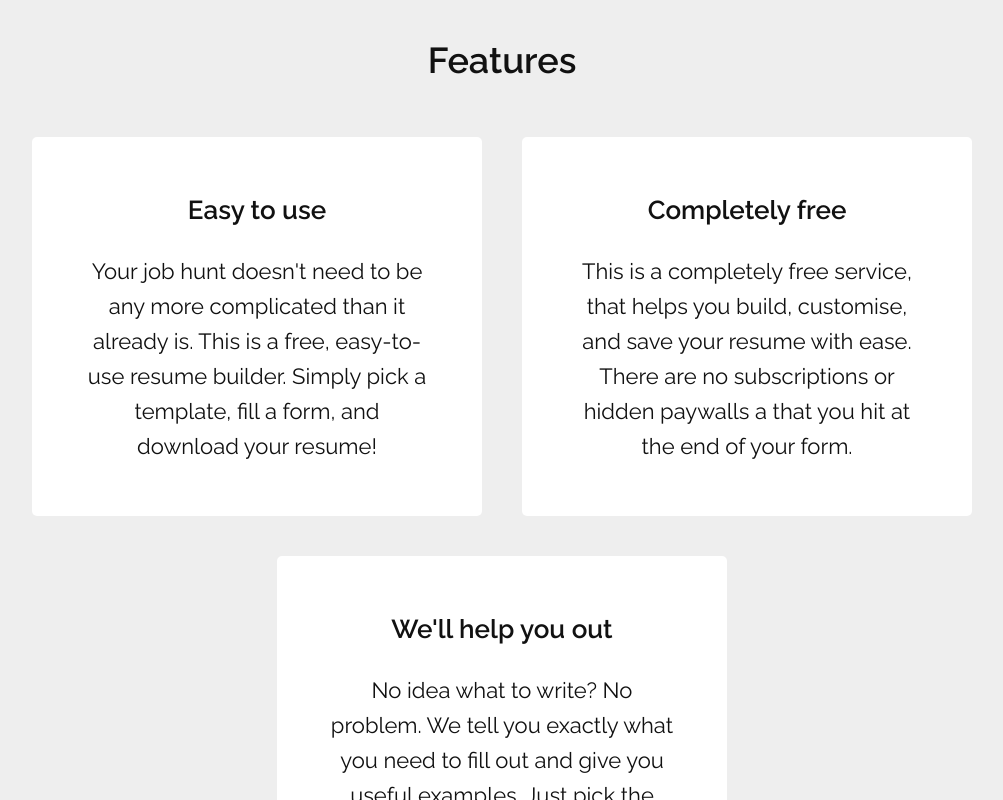
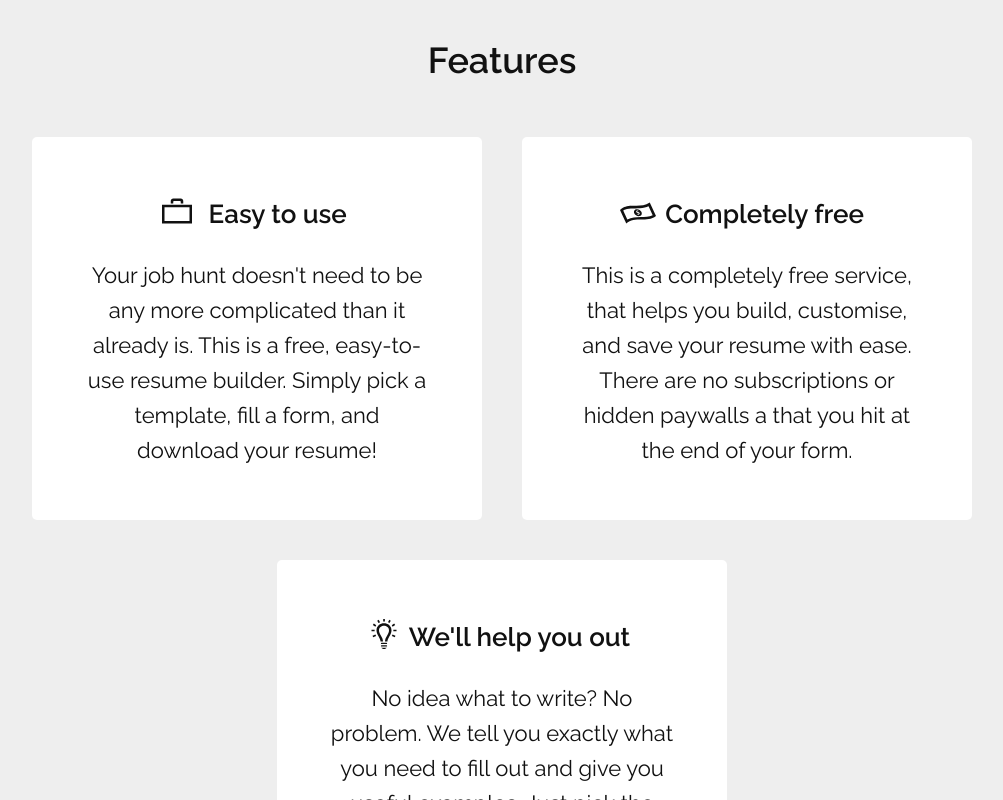
Before and after one commit to cristicismas/resume-architect, a React (Create React App) app in the folder client/: page / in a window 1280 px wide. Shown: the part 1500-2300 px from the top of the page, without its empty margins (138-1141 px from the left). Built offline with nearby package versions, Linux system fonts and the light colour scheme; no server answers.

Commit message:
Add icons to the Features cards titles

```diff
--- a/client/src/components/layout/Features.css
+++ b/client/src/components/layout/Features.css
@@ -24,7 +24,7 @@
   content: '';
   width: 350px;
   padding: 30px 50px;
-  height: 320px;
+  height: 325px;
   background: linear-gradient(to bottom right, rgb(0, 43, 124) 0%, rgb(0, 204, 255) 100%);
   position: absolute;
   top: 0;
@@ -40,6 +40,20 @@
   text-align: center;
 }
 
+#features .feature-cards .card .card-title .icon {
+  position: relative;
+  top: 3px;
+  right: 5px;
+  margin-right: 5px;
+  transition: all .2s;
+}
+
+#features .feature-cards .card .card-title .money-icon {
+  transform: scale(1.2);
+  top: 5px;
+  right: 7px;
+}
+
 #features .feature-cards .card .card-description {
   font-size: 22px;
   display: flex;
@@ -52,6 +66,10 @@
   box-shadow: 0 20px 30px 0px #bbb;
   color: #fff;
   background-color: transparent;
+}
+
+#features .feature-cards .card:hover .icon {
+  fill: #fff;
 }
 
 #features .feature-cards .card:hover::before {
@@ -73,6 +91,10 @@
     color: #000;
     background-color: #fff;
   }
+
+  #features .feature-cards .card:hover .icon {
+    fill: #111;
+  }
 }
 
 @media only screen and (max-width: 530px) {
--- a/client/src/components/layout/Features.js
+++ b/client/src/components/layout/Features.js
@@ -1,5 +1,8 @@
 import React from 'react';
+import Icon from '../misc/Icon';
 import './Features.css';
+
+import ICONS from '../../constants/icons';
 
 const Features = () => {
   return (
@@ -8,7 +11,10 @@ const Features = () => {
 
       <div className="feature-cards">
         <div className="card">
-          <h3 className="card-title">Easy to use</h3>
+          <h3 className="card-title">
+            <Icon className="suitcase-icon" icon={ICONS.SUITCASE} fill="#111" size={30} /> Easy to use
+          </h3>
+
           <p className="card-description">
             Your job hunt doesn't need to be any more complicated than it already is. This is a free, easy-to-use resume
             builder. Simply pick a template, fill a form, and download your resume!
@@ -16,7 +22,11 @@ const Features = () => {
         </div>
 
         <div className="card">
-          <h3 className="card-title">Completely free</h3>
+          <h3 className="card-title">
+            <Icon className="money-icon" icon={ICONS.MONEY} fill="#111" size={30} />
+            Completely free
+          </h3>
+
           <p className="card-description">
             This is a completely free service, that helps you build, customise, and save your resume with ease. There
             are no subscriptions or hidden paywalls a that you hit at the end of your form.
@@ -24,7 +34,11 @@ const Features = () => {
         </div>
 
         <div className="card">
-          <h3 className="card-title">We'll help you out</h3>
+          <h3 className="card-title">
+            <Icon className="tip-icon" icon={ICONS.TIP} fill="#111" size={30} />
+            We'll help you out
+          </h3>
+
           <p className="card-description">
             No idea what to write? No problem. We tell you exactly what you need to fill out and give you useful
             examples. Just pick the design you like and get started! You'll be done in no time.
--- a/client/src/constants/icons.js
+++ b/client/src/constants/icons.js
@@ -28,6 +28,10 @@ export default {
     'M23 12c0 1.042-.154 2.045-.425 3h-2.101c.335-.94.526-1.947.526-3 0-4.962-4.037-9-9-9-1.706 0-3.296.484-4.654 1.314l1.857 2.686h-6.994l2.152-7 1.85 2.673c1.683-1.049 3.658-1.673 5.789-1.673 6.074 0 11 4.925 11 11zm-6.354 7.692c-1.357.826-2.944 1.308-4.646 1.308-4.963 0-9-4.038-9-9 0-1.053.191-2.06.525-3h-2.1c-.271.955-.425 1.958-.425 3 0 6.075 4.925 11 11 11 2.127 0 4.099-.621 5.78-1.667l1.853 2.667 2.152-6.989h-6.994l1.855 2.681zm.354-10.283l-1.421-1.409-5.105 5.183-2.078-2.183-1.396 1.435 3.5 3.565 6.5-6.591z',
   ERROR:
     'M16.142 2l5.858 5.858v8.284l-5.858 5.858h-8.284l-5.858-5.858v-8.284l5.858-5.858h8.284zm.829-2h-9.942l-7.029 7.029v9.941l7.029 7.03h9.941l7.03-7.029v-9.942l-7.029-7.029zm-8.482 16.992l3.518-3.568 3.554 3.521 1.431-1.43-3.566-3.523 3.535-3.568-1.431-1.432-3.539 3.583-3.581-3.457-1.418 1.418 3.585 3.473-3.507 3.566 1.419 1.417z',
+  SUITCASE:
+    'M22 9v11h-20v-11h20zm2-2h-24v15h24v-15zm-15-5c-1.104 0-2 .896-2 2v2h2v-1.5c0-.276.224-.5.5-.5h5c.276 0 .5.224.5.5v1.5h2v-2c0-1.104-.896-2-2-2h-6z',
+  MONEY:
+    'M14.324 11.387c-.547-1.272-2.073-2.124-3.41-1.901-1.337.222-1.979 1.433-1.432 2.706.578 1.343 2.234 2.202 3.598 1.863 1.209-.299 1.766-1.456 1.244-2.668zm-1.683 1.584l.12.267-.253.052-.113-.254c-.262.047-.561.041-.836-.031l-.076-.451c.227.035.509.067.725.023l.145-.047c.258-.126.179-.449-.204-.525-.284-.063-1.038-.017-1.319-.642-.158-.353-.041-.722.414-.891l-.125-.278.252-.052.12.266c.185-.031.401-.042.655-.02l.102.446c-.197-.025-.41-.047-.596-.009l-.07.018c-.359.095-.244.436.075.519.527.122 1.156.161 1.404.712.199.445-.034.75-.42.897zm6.389-5.535l2.751 6.004c-4.729 2.523-11.228-.197-16.896 2.941l-2.736-5.972c.74-.515 1.562-.876 2.518-1.113 3.358-.833 7.543.079 11.852-.99.885-.22 1.718-.508 2.511-.87zm.809-2.436c-6.829 4.423-14.376-.351-19.839 4.92l4.161 9.08c5.854-4.962 13.835-.264 19.839-4.92l-4.161-9.08z',
   SUCCESS: 'M20.285 2l-11.285 11.567-5.286-5.011-3.714 3.716 9 8.728 15-15.285z',
   ARROW: 'M21.883 12l-7.527 6.235.644.765 9-7.521-9-7.479-.645.764 7.529 6.236h-21.884v1h21.883z'
 };
```
